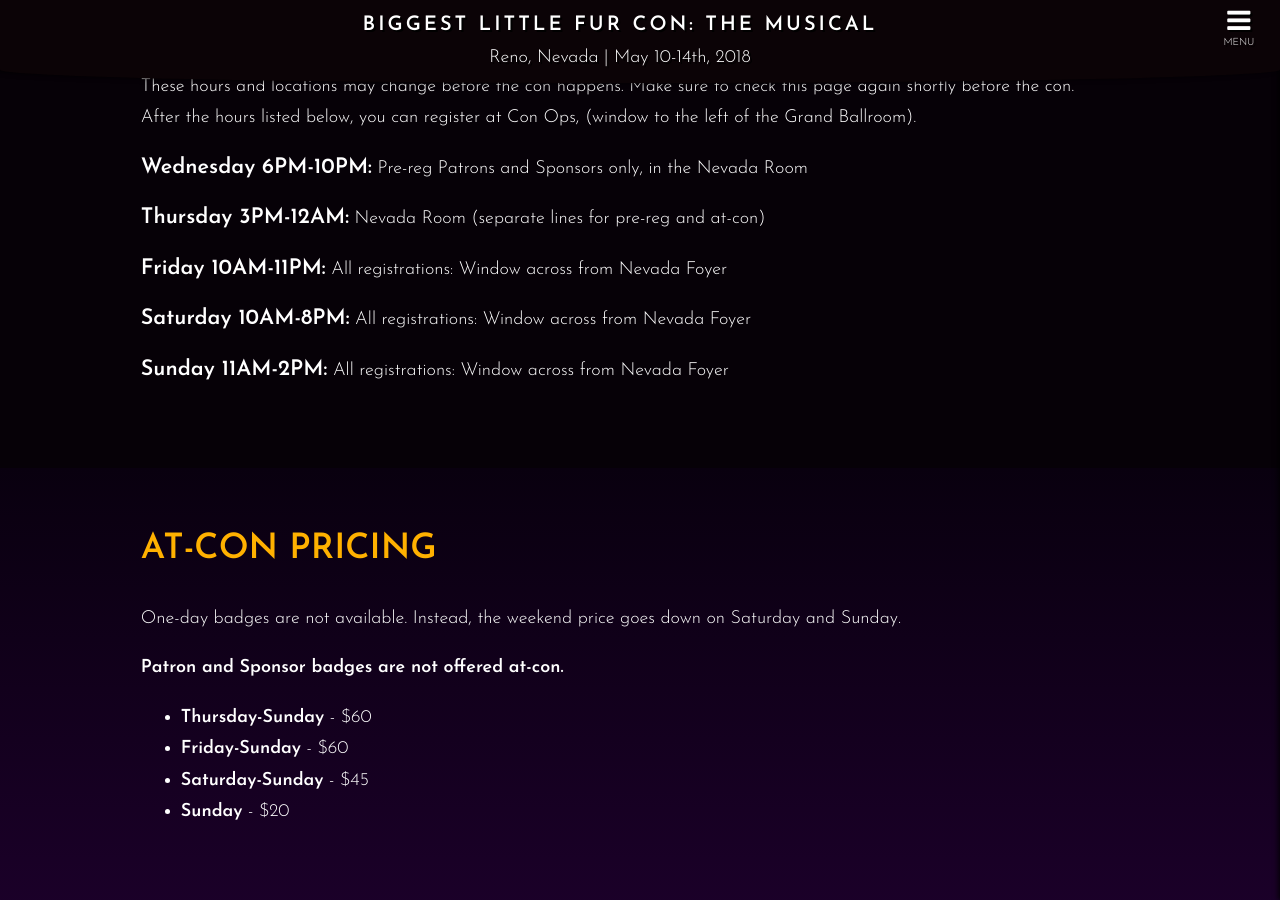
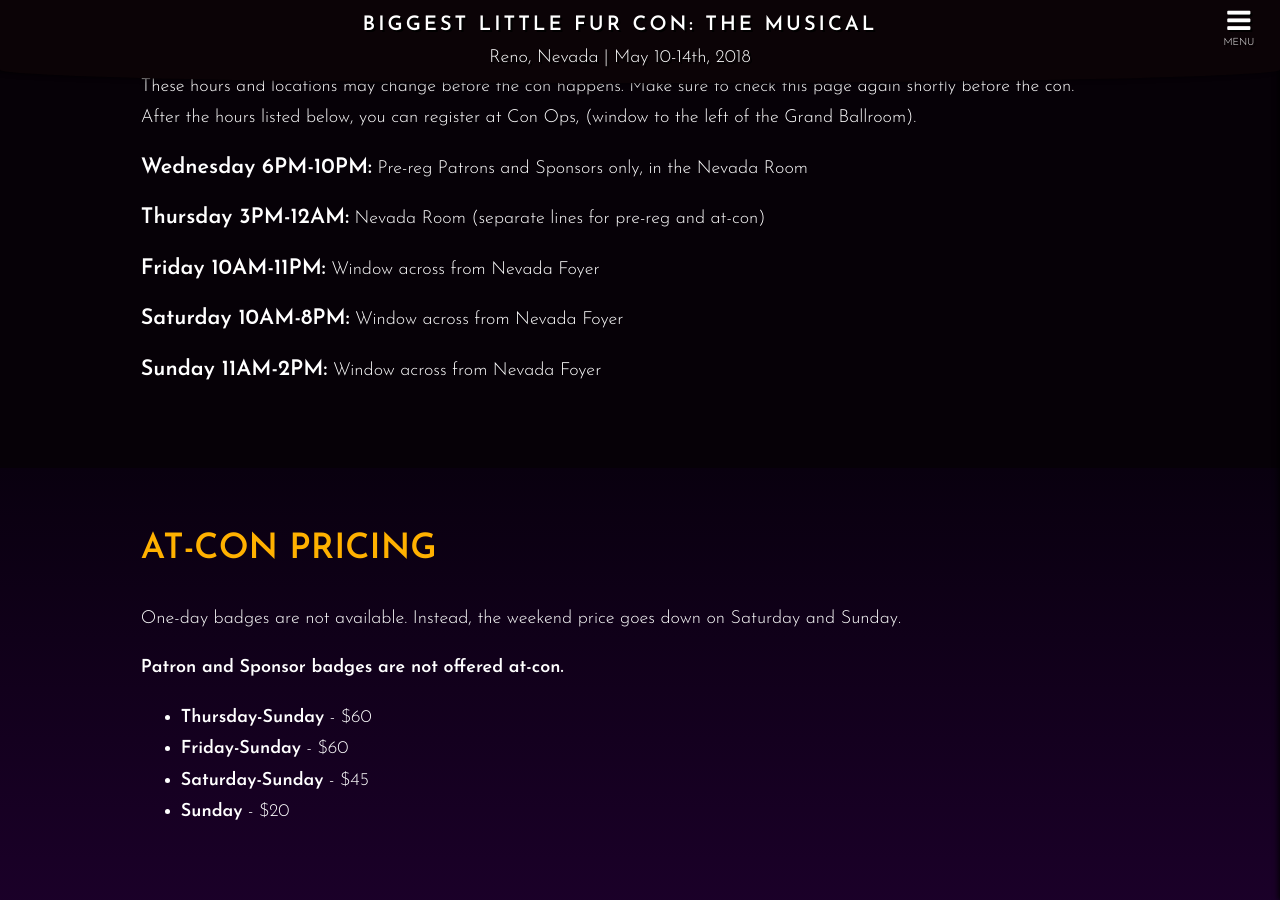
Before and after one commit to blfcweb/biggestlittlefc.github.io, a Jekyll site: the page built from register.md, in a window 1280 px wide and 900 px high, scrolled down 2832 px. Built offline with Jekyll 4.4.1, drawn with Linux system fonts in a browser that asks for light colours.

Commit message:
update verbiage

```diff
--- a/register.md
+++ b/register.md
@@ -107,13 +107,13 @@ Pre-reg Patrons and Sponsors only, in the Nevada Room
 Nevada Room (separate lines for pre-reg and at-con)
 
 **<big>Friday 10AM-11PM:</big>**
-All registrations: Window across from Nevada Foyer
+Window across from Nevada Foyer
 
 **<big>Saturday 10AM-8PM:</big>**
-All registrations: Window across from Nevada Foyer
+Window across from Nevada Foyer
 
 **<big>Sunday 11AM-2PM:</big>**
-All registrations: Window across from Nevada Foyer
+Window across from Nevada Foyer
 
 <div class="clear"></div></div></div>
 
```
